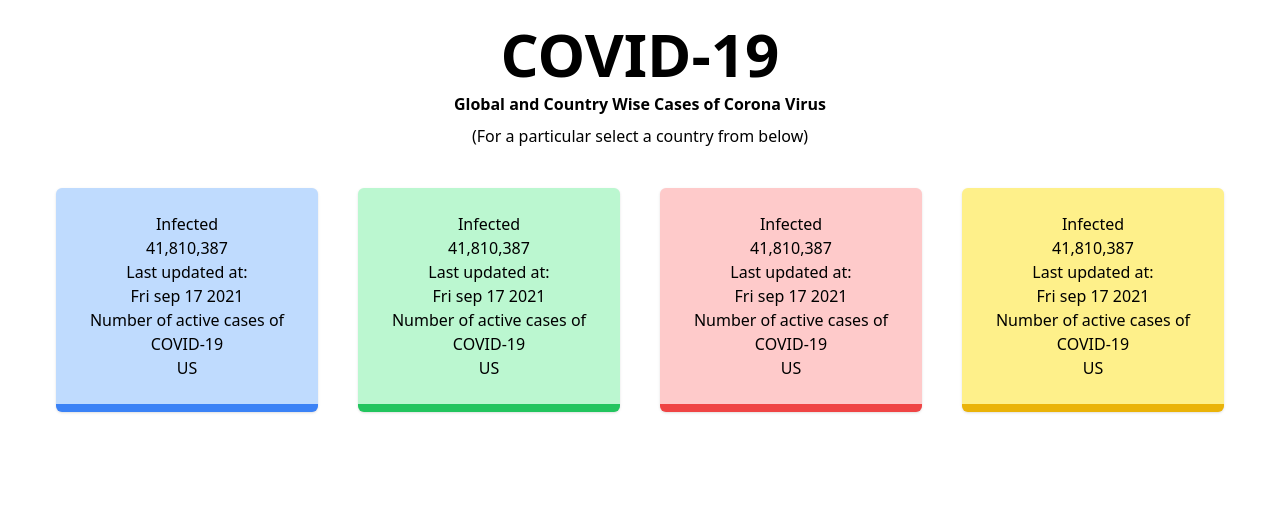
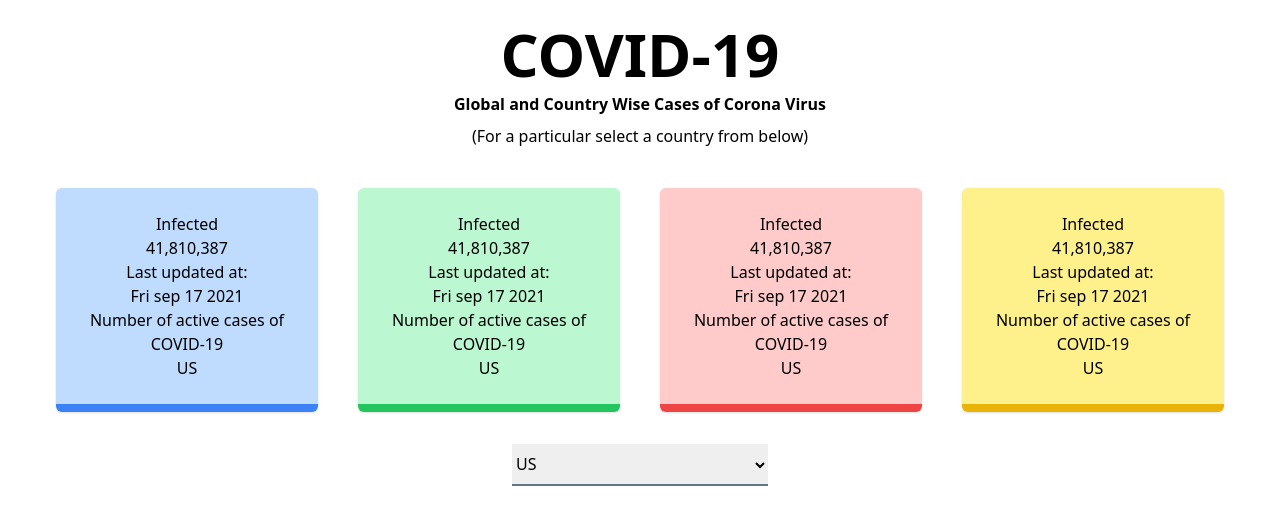
Before and after one commit to emirxmertoglu/redux-covid19-tracker, a React (Vite) app: page / in a window 1280 px wide. Shown: the top 524 px of the page. Built offline with nearby package versions, Linux system fonts and the light colour scheme.

Commit message:
add countries component

```diff
--- a/src/App.jsx
+++ b/src/App.jsx
@@ -1,11 +1,17 @@
 import Header from "@/components/Header";
 import Cards from "@/components/Cards";
+import Countries from "@/components/Countries";
 
 function App() {
   return (
     <div className="container mx-auto py-6 px-4 max-w-[1200px] h-screen text-center">
       <Header />
-      <Cards />
+      <div className="mb-8">
+        <Cards />
+      </div>
+      <div className="mb-8">
+        <Countries />
+      </div>
     </div>
   );
 }
--- /dev/null
+++ b/src/components/Countries/index.jsx
@@ -0,0 +1,10 @@
+const Countries = () => {
+  return (
+    <select className="py-2 w-64 border-b-2 border-b-slate-500">
+      <option value="US">US</option>
+      <option value="TUR">Turkey</option>
+    </select>
+  );
+};
+
+export default Countries;
```
